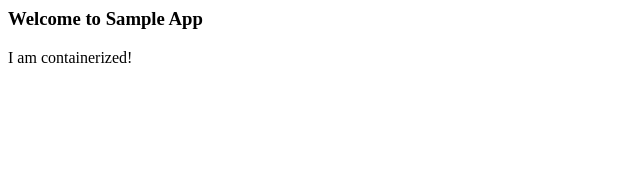
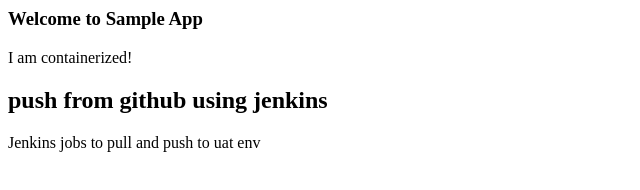
Before and after one commit to niel1988/sample-app, a plain HTML site: page index.html in a window 1280 px wide. Shown: the whole page, without its empty margins (0-640 px from the left). Drawn offline with Linux system fonts and the light colour scheme.

Commit message:
jenkins pull and push to uat

```diff
--- a/index.html
+++ b/index.html
@@ -5,5 +5,7 @@ Sample App
 <body>
 	<h3>Welcome to Sample App</h3>
 	I am containerized!
+        <h2>push from github using jenkins </h2>
+	Jenkins jobs to pull and push to uat env
 </body>
 </html>
```
